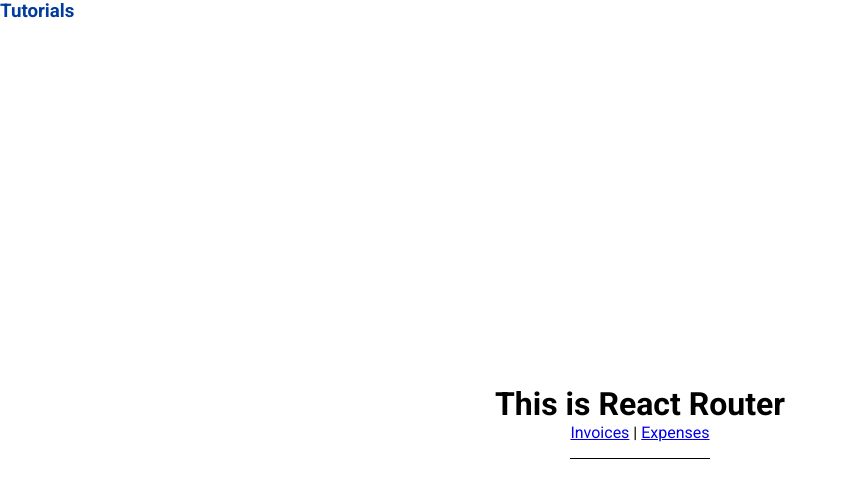
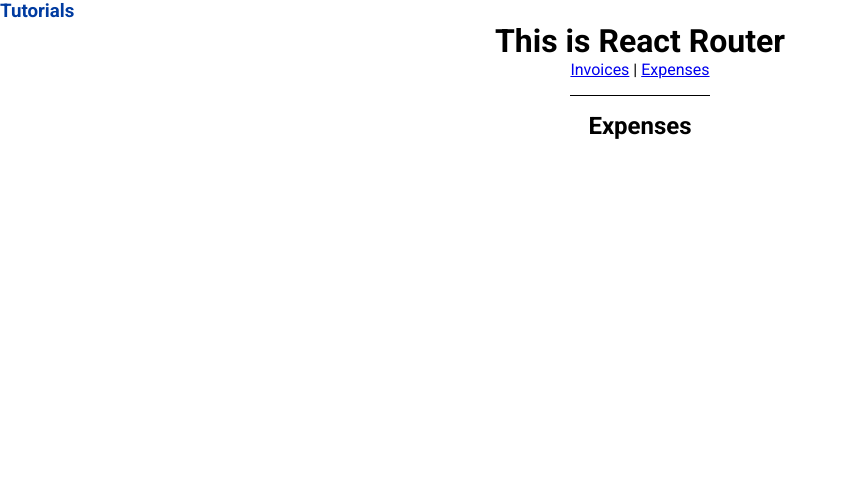
Before and after one commit to PlatenPrime/tutorials, a React (Create React App) app: page /router/expenses in a window 1280 px wide. Shown: the top 498 px of the page, without its empty margins (0-848 px from the left). Built offline with nearby package versions, Linux system fonts and the light colour scheme.

Commit message:
strugling with links and routers

```diff
--- a/src/index.js
+++ b/src/index.js
@@ -10,7 +10,6 @@
 import MUI from './pages/MUI/MUI';
 import tutorialsLinks from './links';
 import Router from './pages/Router/Router';
-import RouterApp from './pages/Router/RouterApp';
 import Expenses from './pages/Router/routes/Expenses';
 import Invoices from './pages/Router/routes/Invoices';
 
@@ -33,14 +32,17 @@
 				</Route>
 
 				<Route path="router" element={<Router />} >
-
-					<Route index element={<RouterApp />} />
+					<Route
+						index
+						element={
+							<main style={{ padding: "1rem" }}>
+								<p>Make your choose!</p>
+							</main>
+						}
+					/>
 
 					<Route path="expenses" element={<Expenses />} />
 					<Route path="invoices" element={<Invoices />} />
-
-
-
 
 				</Route>
 
--- a/src/pages/Router/Router.jsx
+++ b/src/pages/Router/Router.jsx
@@ -3,16 +3,38 @@
 import Home from '../../components/Home/Home';
 import Expenses from "./routes/Expenses";
 import Invoices from "./routes/Invoices";
+import { Link, Outlet } from 'react-router-dom';
+import style from "./Router.module.css";
 
 
-import RouterApp from './RouterApp';
 
 const Router = () => {
 	return (
 
 		<div>
 			<Home />
-			<RouterApp />
+
+
+
+			<div className={style.router}>
+				<h1>This is React Router</h1>
+
+				<nav
+					style={{
+						borderBottom: "solid 1px",
+						paddingBottom: "1rem",
+					}}
+				>
+					<Link to="/router/invoices">Invoices</Link> |{" "}
+					<Link to="/router/expenses">Expenses</Link>
+				</nav>
+
+
+				<Outlet />
+			</div>
+
+
+
 
 		</div>
 
--- a/src/pages/Router/Router.module.css
+++ b/src/pages/Router/Router.module.css
@@ -1,8 +1,8 @@
-.routerApp {
+.router {
 	display: flex;
 	flex-direction: column;
 	justify-content: center;
 	align-items: center;
-	min-height: 100vh;
-min-width: 100vw;
+	min-height: 100%;
+min-width: 100%;
 }
--- a/src/pages/Router/RouterApp.jsx
+++ /dev/null
@@ -1,28 +0,0 @@
-import React from 'react';
-import { Link } from 'react-router-dom';
-import style from "./Router.module.css";
-
-const RouterApp = () => {
-	return (
-
-		<>
-
-			<div className={style.routerApp}>
-				<h1>This is React Router</h1>
-
-				<nav
-					style={{
-						borderBottom: "solid 1px",
-						paddingBottom: "1rem",
-					}}
-				>
-					<Link to="/invoices">Invoices</Link> |{" "}
-					<Link to="/expenses">Expenses</Link>
-				</nav>
-
-			</div>
-		</>
-	);
-};
-
-export default RouterApp;
--- a/src/pages/Router/routes/Expenses.jsx
+++ b/src/pages/Router/routes/Expenses.jsx
@@ -2,9 +2,9 @@
 
 const Expenses = () => {
 	return (
-		<main style={{ padding: "1rem 0" }}>
+		<div style={{ padding: "1rem 0" }}>
 			<h2>Expenses</h2>
-		</main>
+		</div>
 	);
 };
 
--- a/src/pages/Router/routes/Invoices.jsx
+++ b/src/pages/Router/routes/Invoices.jsx
@@ -2,9 +2,9 @@
 
 const Invoices = () => {
 	return (
-		<main style={{ padding: "1rem 0" }}>
+		<div style={{ padding: "1rem 0" }}>
 			<h2>Invoices</h2>
-		</main>
+		</div>
 	);
 };
 
```
